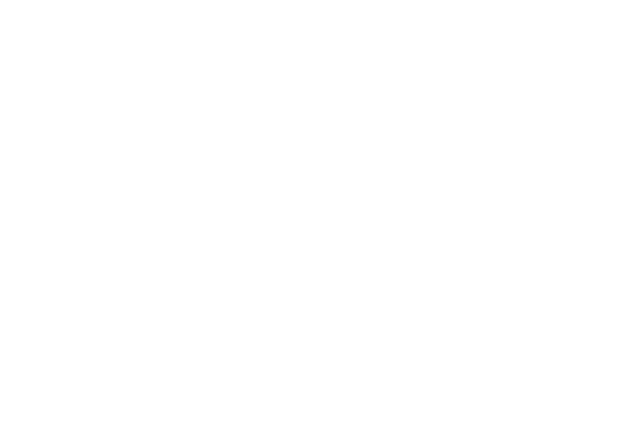
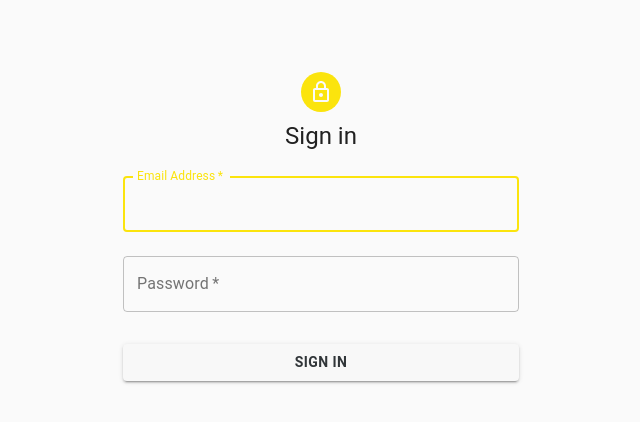
Before and after one commit to txqiidev/SPT_FE_Admin, a React (Create React App) app: page /login in a window 1280 px wide. Shown: the top 422 px of the page, without its empty margins (319-959 px from the left). Built offline with nearby package versions, Linux system fonts and the light colour scheme.

Commit message:
added login

```diff
--- a/src/components/dialog.jsx
+++ b/src/components/dialog.jsx
@@ -46,10 +46,13 @@ const DialogBox = (props) => {
 
   const updateURL = async () => {
     try {
-      const response = await http.put(config.apiEndpoint + "modules/URL", {
-        id: module.idModule,
-        url: url,
-      });
+      const response = await http.put(
+        config.apiEndpoint + "admin/modules/URL",
+        {
+          id: module.idModule,
+          url: url,
+        }
+      );
       console.log(response);
     } catch (error) {
       console.error(error);
@@ -59,7 +62,7 @@ const DialogBox = (props) => {
   const updateHasPrerequisite = async (num) => {
     try {
       const response = await http.put(
-        config.apiEndpoint + "modules/HasPrerequisite",
+        config.apiEndpoint + "admin/modules/HasPrerequisite",
         {
           id: module.idModule,
           hasPrerequisite: num,
@@ -74,7 +77,7 @@ const DialogBox = (props) => {
   const insertPrerequisite = async () => {
     try {
       const response = await http.post(
-        config.apiEndpoint + "modules/Prerequisite",
+        config.apiEndpoint + "admin/modules/Prerequisite",
         {
           id: module.idModule,
           idPrerequisite: selectedModule,
--- a/src/config.json
+++ b/src/config.json
@@ -1,3 +1,3 @@
 {
-  "apiEndpoint": "http://localhost:3000/api/admin/"
+  "apiEndpoint": "http://localhost:3000/api/"
 }
--- a/src/index.jsx
+++ b/src/index.jsx
@@ -1,13 +1,19 @@
 import React from "react";
 import ReactDOM from "react-dom";
-import Router from "./router";
+import App from "./router";
+import { BrowserRouter as Router } from "react-router-dom";
 import { MuiThemeProvider } from "@material-ui/core";
 import theme from "./theme";
 import "./index.css";
+import { createBrowserHistory } from "history";
+
+const history = createBrowserHistory();
 
 ReactDOM.render(
   <MuiThemeProvider theme={theme}>
-    <Router />
+    <Router history={history}>
+      <App />
+    </Router>
   </MuiThemeProvider>,
   document.getElementById("root")
 );
--- a/src/pages/home.jsx
+++ b/src/pages/home.jsx
@@ -5,6 +5,7 @@ import DropDown from "../components/dropdown";
 import DialogBox from "../components/dialog";
 import http from "../services/http";
 import config from "../config.json";
+import auth from "../services/auth";
 
 const Home = () => {
   const [modules, setModules] = useState([]);
@@ -23,7 +24,9 @@ const Home = () => {
   const getModules = async () => {
     console.log("called");
     try {
-      const { data: modules } = await http.get(config.apiEndpoint + "modules");
+      const { data: modules } = await http.get(
+        config.apiEndpoint + "admin/modules"
+      );
       setModules(modules);
       setFilteredModules(
         modules.filter((m) => m.URL === "NULL" || m.HasPrerequisite === 0)
@@ -36,7 +39,7 @@ const Home = () => {
   const getStudyProgramme = async () => {
     try {
       const { data: studyprogrammes } = await http.get(
-        config.apiEndpoint + "studyprogramme"
+        config.apiEndpoint + "admin/studyprogramme"
       );
       setStudyProgrammes(studyprogrammes);
     } catch (error) {
@@ -44,8 +47,14 @@ const Home = () => {
     }
   };
 
+  const doLogOut = () => {
+    auth.logout();
+    window.location = "/login";
+  };
+
   return (
     <div style={styles.root}>
+      <p onClick={() => doLogOut()}>LOGOUT</p>
       <div style={styles.container}>
         <div style={styles.header}>
           <ButtonGroup
--- /dev/null
+++ b/src/pages/logIn.jsx
@@ -0,0 +1,131 @@
+import React, { useState } from "react";
+import Avatar from "@material-ui/core/Avatar";
+import Button from "@material-ui/core/Button";
+import CssBaseline from "@material-ui/core/CssBaseline";
+import TextField from "@material-ui/core/TextField";
+// import FormControlLabel from "@material-ui/core/FormControlLabel";
+// import Checkbox from "@material-ui/core/Checkbox";
+// import Link from "@material-ui/core/Link";
+// import Grid from "@material-ui/core/Grid";
+import LockOutlinedIcon from "@material-ui/icons/LockOutlined";
+import Typography from "@material-ui/core/Typography";
+import { makeStyles } from "@material-ui/core/styles";
+import Container from "@material-ui/core/Container";
+import auth from "../services/auth";
+
+const SignIn = (props) => {
+  const [email, setEmail] = useState("");
+  const [password, setPassword] = useState("");
+  const [error, setError] = useState("");
+
+  const classes = useStyles();
+
+  const doSubmit = async () => {
+    try {
+      await auth.login(email, password);
+      window.location = "/";
+    } catch (ex) {
+      if (ex.response && ex.response.status === 400) {
+        setError(ex.response.data);
+        console.log(ex.response.data);
+      }
+    }
+  };
+
+  return (
+    <Container component="main" maxWidth="xs">
+      <CssBaseline />
+      <div className={classes.paper}>
+        <Avatar className={classes.avatar}>
+          <LockOutlinedIcon />
+        </Avatar>
+        <Typography component="h1" variant="h5">
+          Sign in
+        </Typography>
+        <form className={classes.form} noValidate>
+          <TextField
+            error={error ? true : false}
+            variant="outlined"
+            margin="normal"
+            required
+            fullWidth
+            id="email"
+            label="Email Address"
+            name="email"
+            autoComplete="email"
+            autoFocus
+            color="secondary"
+            onChange={(event) => setEmail(event.target.value)}
+            helperText={error}
+          />
+          <TextField
+            error={error ? true : false}
+            variant="outlined"
+            margin="normal"
+            required
+            fullWidth
+            name="password"
+            label="Password"
+            type="password"
+            id="password"
+            autoComplete="current-password"
+            color="secondary"
+            onChange={(event) => setPassword(event.target.value)}
+            helperText={error}
+          />
+          {/* <FormControlLabel
+            control={<Checkbox value="remember" color="secondary" />}
+            label="Remember me"
+          /> */}
+          <Button
+            fullWidth
+            variant="contained"
+            color="primary"
+            className={classes.submit}
+            onClick={() => doSubmit()}
+          >
+            Sign In
+          </Button>
+          {/* <Grid container>
+            <Grid item xs>
+              <Link href="#" variant="body2">
+                Forgot password?
+                </Link>
+            </Grid>
+            <Grid item>
+              <Link href="#" variant="body2">
+              {"Don't have an account? Sign Up"}
+              </Link>
+            </Grid>
+          </Grid> */}
+        </form>
+      </div>
+    </Container>
+  );
+};
+
+export default SignIn;
+
+const useStyles = makeStyles((theme) => ({
+  paper: {
+    marginTop: theme.spacing(8),
+    display: "flex",
+    flexDirection: "column",
+    alignItems: "center",
+  },
+  avatar: {
+    margin: theme.spacing(1),
+    backgroundColor: theme.palette.secondary.main,
+  },
+  form: {
+    width: "100%", // Fix IE 11 issue.
+    marginTop: theme.spacing(1),
+  },
+  submit: {
+    margin: theme.spacing(3, 0, 2),
+    fontWeight: 600,
+    "&:hover": {
+      backgroundColor: "#C7C7C7",
+    },
+  },
+}));
--- a/src/router/index.jsx
+++ b/src/router/index.jsx
@@ -1,6 +1,7 @@
 import React from "react";
 import { BrowserRouter as Router, Switch, Route } from "react-router-dom";
 import Home from "../pages/home";
+import Login from "../pages/logIn";
 
 export default function Routing() {
   return (
@@ -10,6 +11,9 @@ export default function Routing() {
           <Route exact path="/">
             <Home />
           </Route>
+          <Route exact path="/login">
+            <Login />
+          </Route>
           {/* <Route path="*">
             <NoMatch />
           </Route> */}
--- /dev/null
+++ b/src/services/auth.js
@@ -0,0 +1,24 @@
+import http from "./http";
+import config from "../config.json";
+
+const tokenKey = "token";
+
+const login = async (email, password) => {
+  const { data } = await http.post(config.apiEndpoint + "user/authentication", {
+    email,
+    password,
+  });
+  localStorage.setItem(tokenKey, data);
+};
+
+const logout = () => {
+  localStorage.removeItem(tokenKey);
+};
+
+const getJwt = () => {
+  return localStorage.getItem(tokenKey);
+};
+
+http.setJwt(getJwt());
+
+export default { login, logout, getJwt };
--- a/src/services/http.js
+++ b/src/services/http.js
@@ -14,9 +14,14 @@ axios.interceptors.response.use(null, (error) => {
   return Promise.reject(error);
 });
 
+const setJwt = (jwt) => {
+  axios.defaults.headers.common["x-auth-token"] = jwt;
+};
+
 export default {
   get: axios.get,
   post: axios.post,
   put: axios.put,
   delete: axios.delete,
+  setJwt,
 };
```
